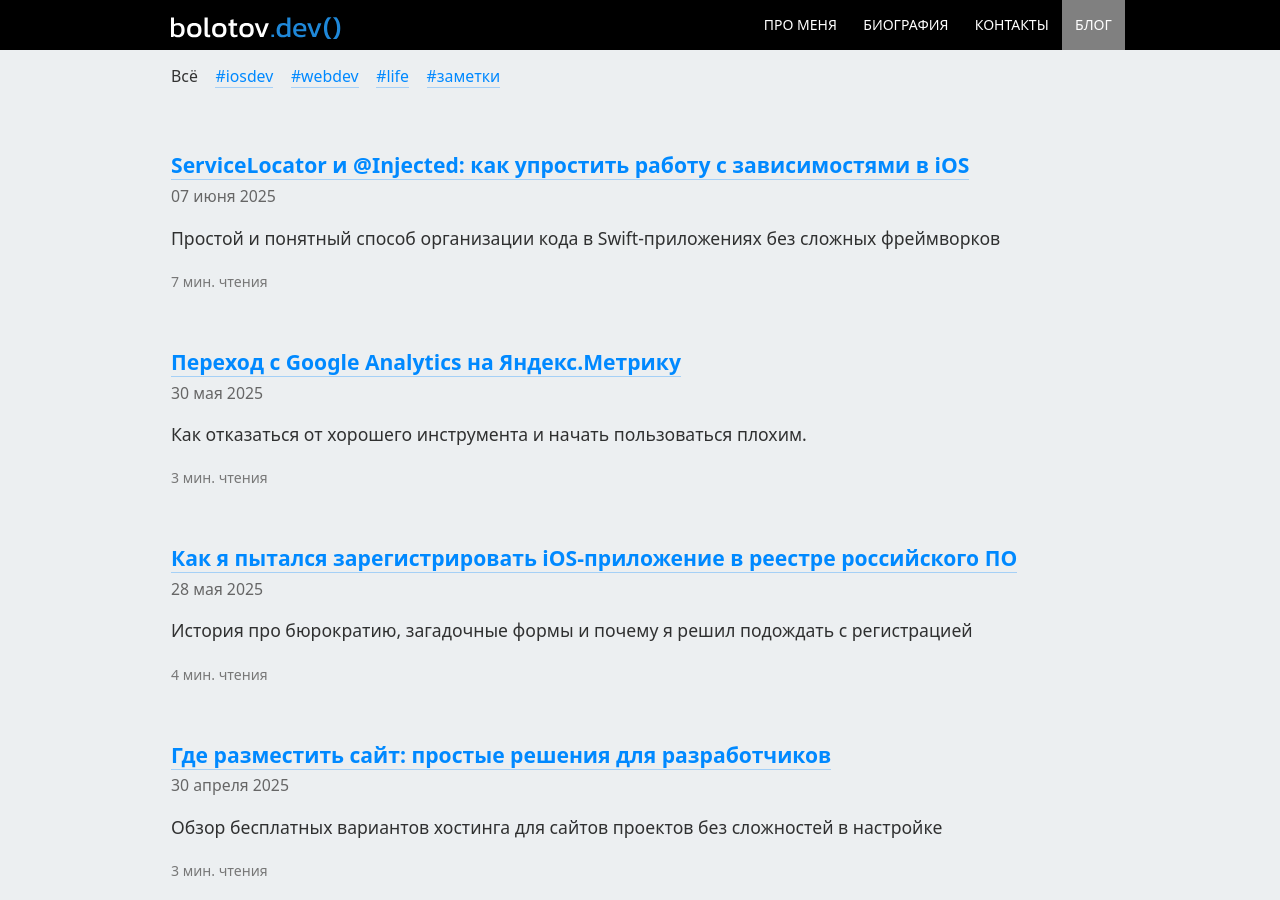
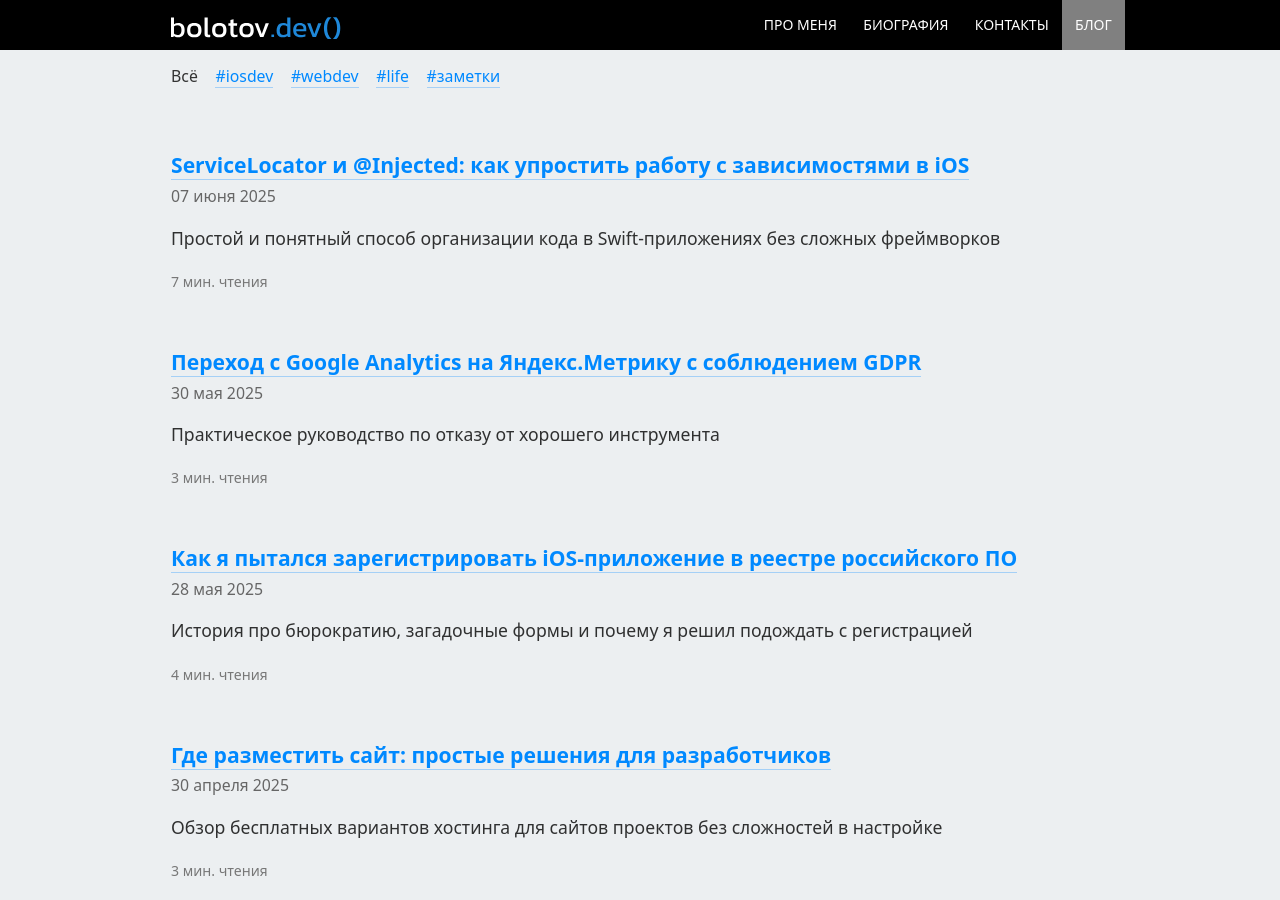
Before and after one commit to artembolotov/artembolotov.github.io, a Jekyll site: the page built from blog/index.html, in a window 1280 px wide and 900 px high. Built offline with Jekyll 4.4.1, drawn with Linux system fonts in a browser that asks for light colours.

Commit message:
Goodbye GA post updated

```diff
--- a/blog/_posts/2025-05-30-goodbye-ga.md
+++ b/blog/_posts/2025-05-30-goodbye-ga.md
@@ -1,12 +1,10 @@
 ---
-title: "Переход с Google Analytics на Яндекс.Метрику"
-description: "Как отказаться от хорошего инструмента и начать пользоваться плохим."
+title: "Переход с Google Analytics на Яндекс.Метрику с соблюдением GDPR"
+description: "Практическое руководство по отказу от хорошего инструмента"
 tags: [webdev]
 image: /blog/img/2025-05-30-goodbye-ga/migrate.png
 draft: false
 ---
-
-# Переход с Google Analytics на Яндекс.Метрику с соблюдением GDPR: практическое руководство
 
 ![Уходим с GA](/blog/img/2025-05-30-goodbye-ga/migrate.png)
 
```
